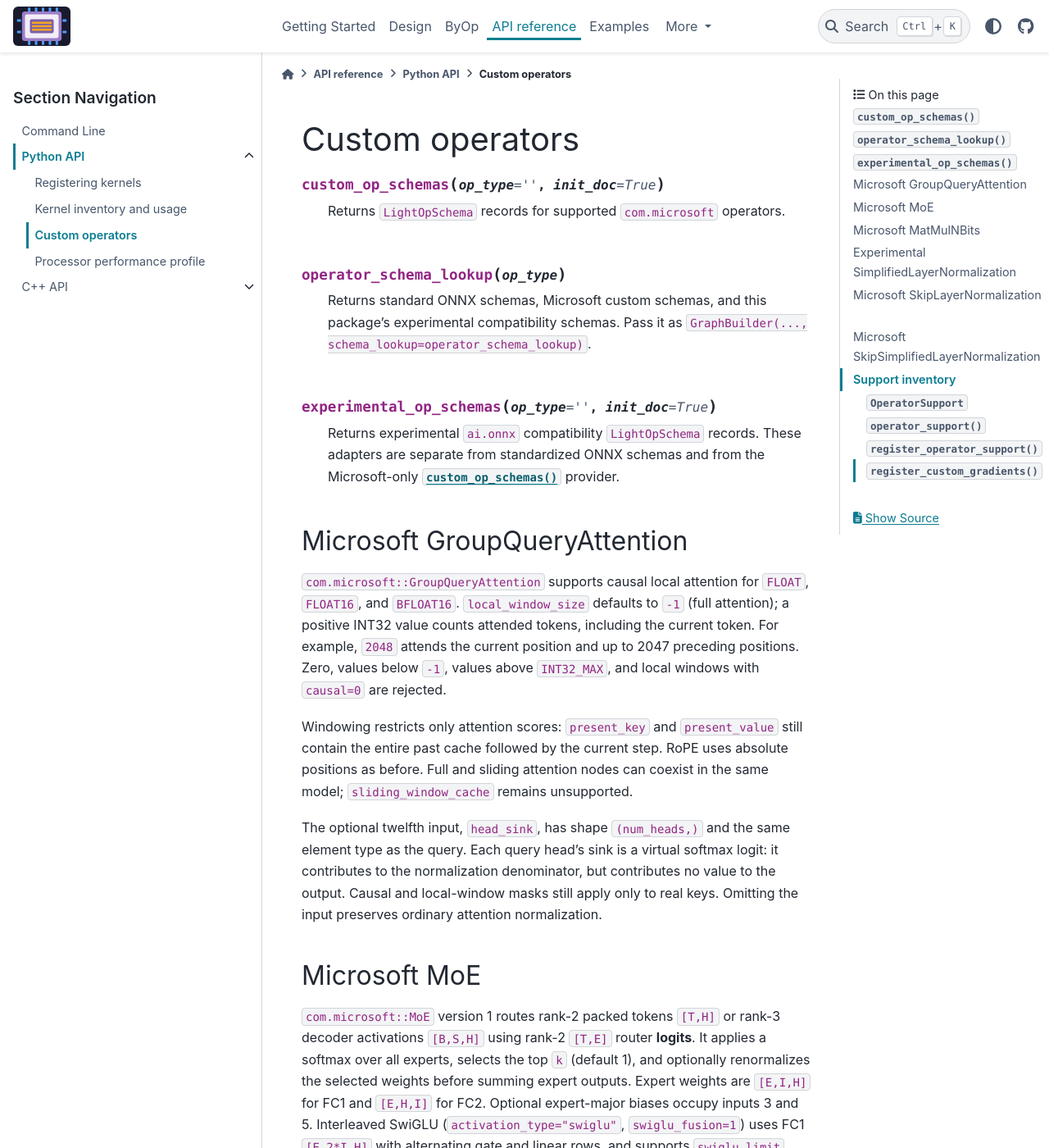
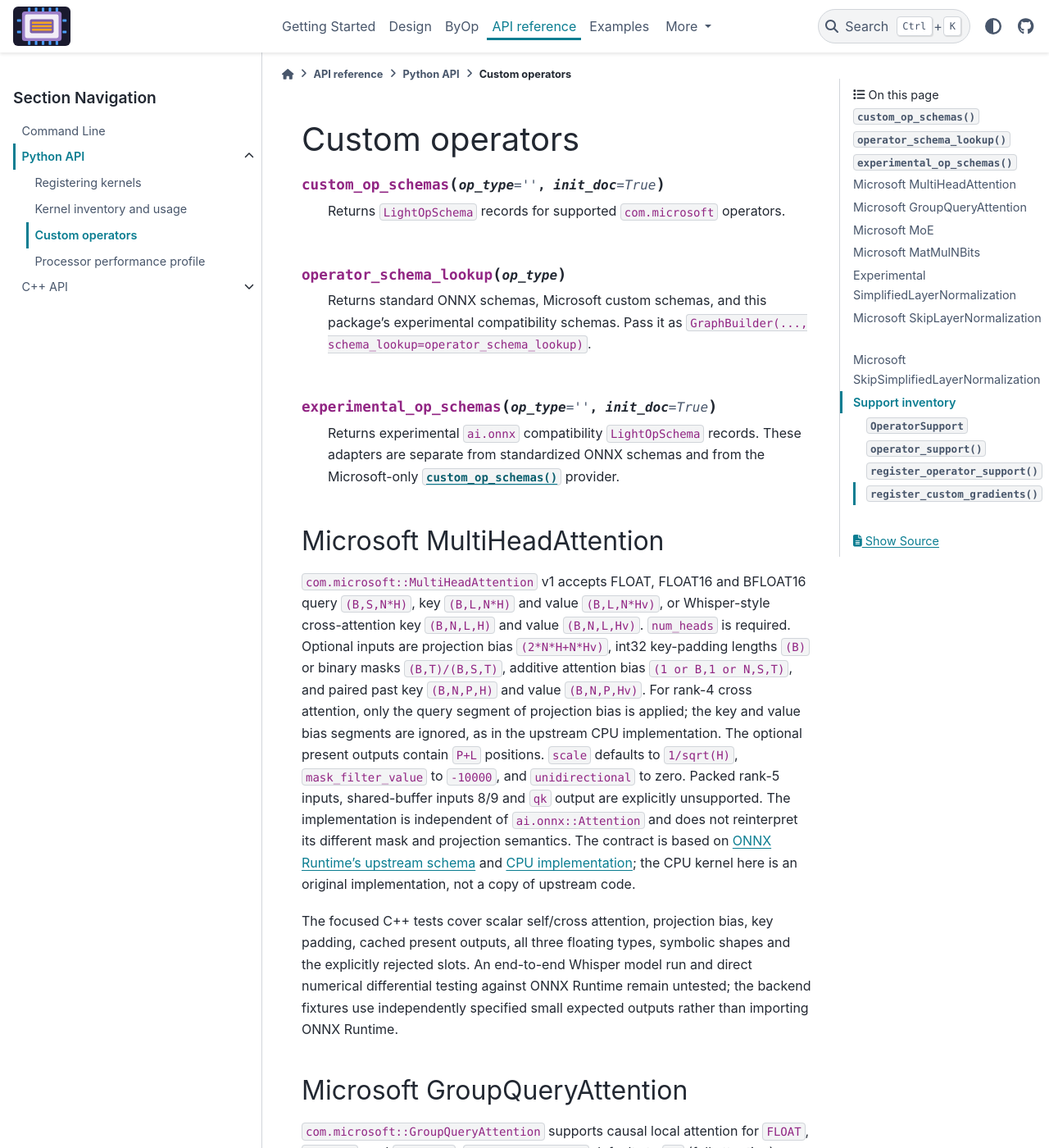
Before and after one commit to xadupre/onnx-light-cpu, a Sphinx documentation site: the page built from docs/api/python/custom_operators.rst, in a window 1280 px wide and 1400 px high. Shown: the whole window at 82% size. Built offline with Sphinx 7.4.7 and the PyData theme 0.15.4, drawn with Linux system fonts in a browser that asks for light colours; pages that are not in the unit, such as notebooks, are missing from menus.

Commit message:
Add Microsoft MultiHeadAttention CPU support
Co-authored-by: xadupre <22452781+xadupre@users.noreply.github.com>

```diff
--- a/docs/api/python/custom_operators.rst
+++ b/docs/api/python/custom_operators.rst
@@ -16,6 +16,39 @@ Custom operators
    Returns experimental ``ai.onnx`` compatibility ``LightOpSchema`` records.
    These adapters are separate from standardized ONNX schemas and from the
    Microsoft-only :func:`custom_op_schemas` provider.
+
+Microsoft MultiHeadAttention
+~~~~~~~~~~~~~~~~~~~~~~~~~~~~
+
+``com.microsoft::MultiHeadAttention`` v1 accepts FLOAT, FLOAT16 and BFLOAT16
+query ``(B,S,N*H)``, key ``(B,L,N*H)`` and value ``(B,L,N*Hv)``, or
+Whisper-style cross-attention key ``(B,N,L,H)`` and value
+``(B,N,L,Hv)``. ``num_heads`` is required.
+Optional inputs are projection bias ``(2*N*H+N*Hv)``, int32 key-padding
+lengths ``(B)`` or binary masks ``(B,T)/(B,S,T)``, additive attention bias
+``(1 or B,1 or N,S,T)``, and paired past key ``(B,N,P,H)`` and
+value ``(B,N,P,Hv)``.
+For rank-4 cross attention, only the query segment of projection bias is
+applied; the key and value bias segments are ignored, as in the upstream
+CPU implementation.
+The optional present outputs contain ``P+L`` positions. ``scale`` defaults
+to ``1/sqrt(H)``, ``mask_filter_value`` to ``-10000``, and
+``unidirectional`` to zero. Packed rank-5 inputs, shared-buffer inputs
+8/9 and ``qk`` output are explicitly unsupported. The implementation
+is independent of ``ai.onnx::Attention`` and does not reinterpret its
+different mask and projection semantics.
+The contract is based on `ONNX Runtime's upstream schema
+<https://github.com/microsoft/onnxruntime/blob/main/onnxruntime/core/graph/contrib_ops/bert_defs.cc>`_
+and `CPU implementation
+<https://github.com/microsoft/onnxruntime/blob/main/onnxruntime/contrib_ops/cpu/bert/multihead_attention.cc>`_;
+the CPU kernel here is an original implementation, not a copy of upstream code.
+
+The focused C++ tests cover scalar self/cross attention, projection bias,
+key padding, cached present outputs, all three floating types, symbolic
+shapes and the explicitly rejected slots. An end-to-end Whisper model run
+and direct numerical differential testing against ONNX Runtime remain
+untested; the backend fixtures use independently specified small expected
+outputs rather than importing ONNX Runtime.
 
 Microsoft GroupQueryAttention
 ~~~~~~~~~~~~~~~~~~~~~~~~~~~~~~
--- a/docs/design/registering_kernels.rst
+++ b/docs/design/registering_kernels.rst
@@ -167,7 +167,7 @@ the default ONNX domain (the empty string is equivalent); ``ai.onnx.ml`` and
    "RegisterSwiGLUKernel", "ai.onnx", "SwiGLU"
    "RegisterTreeEnsembleKernel", "ai.onnx.ml", "TreeEnsemble"
    "RegisterVariadicElementwiseKernels", "ai.onnx", "Sum, Mean, Min, Max"
-   "RegisterMicrosoftKernels", "com.microsoft", "BiasGelu, CDist, GroupQueryAttention, LinearAttention, SkipLayerNormalization, SkipSimplifiedLayerNormalization"
+   "RegisterMicrosoftKernels", "com.microsoft", "BiasGelu, CDist, GroupQueryAttention, MultiHeadAttention, LinearAttention, SkipLayerNormalization, SkipSimplifiedLayerNormalization"
    "RegisterMatMulNBitsKernel", "com.microsoft", "MatMulNBits"
    "RegisterMoEKernel", "com.microsoft", "MoE"
 
```
Also changed, not shown: README.md (+1 -1 lines), 13 other files.
